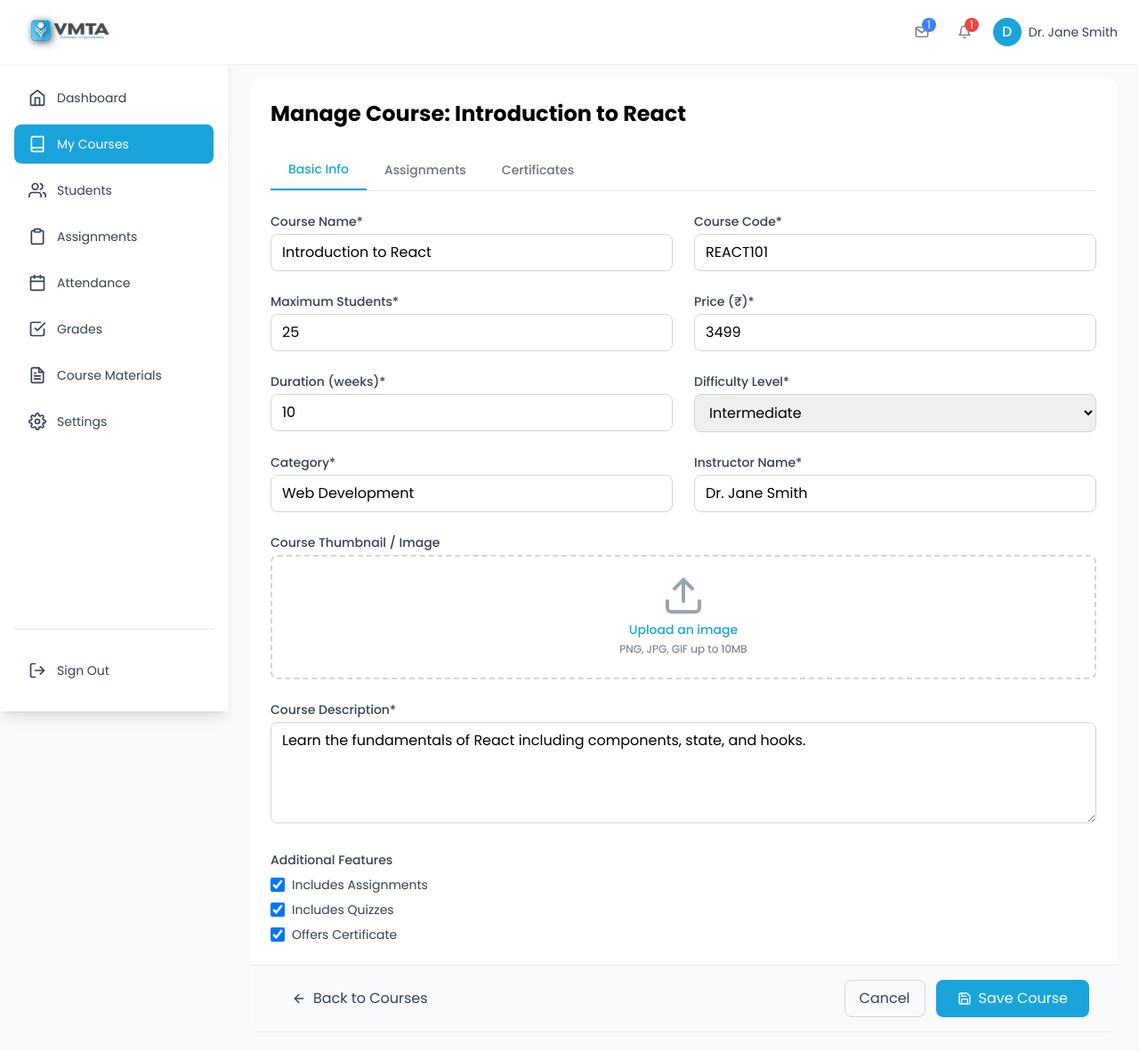
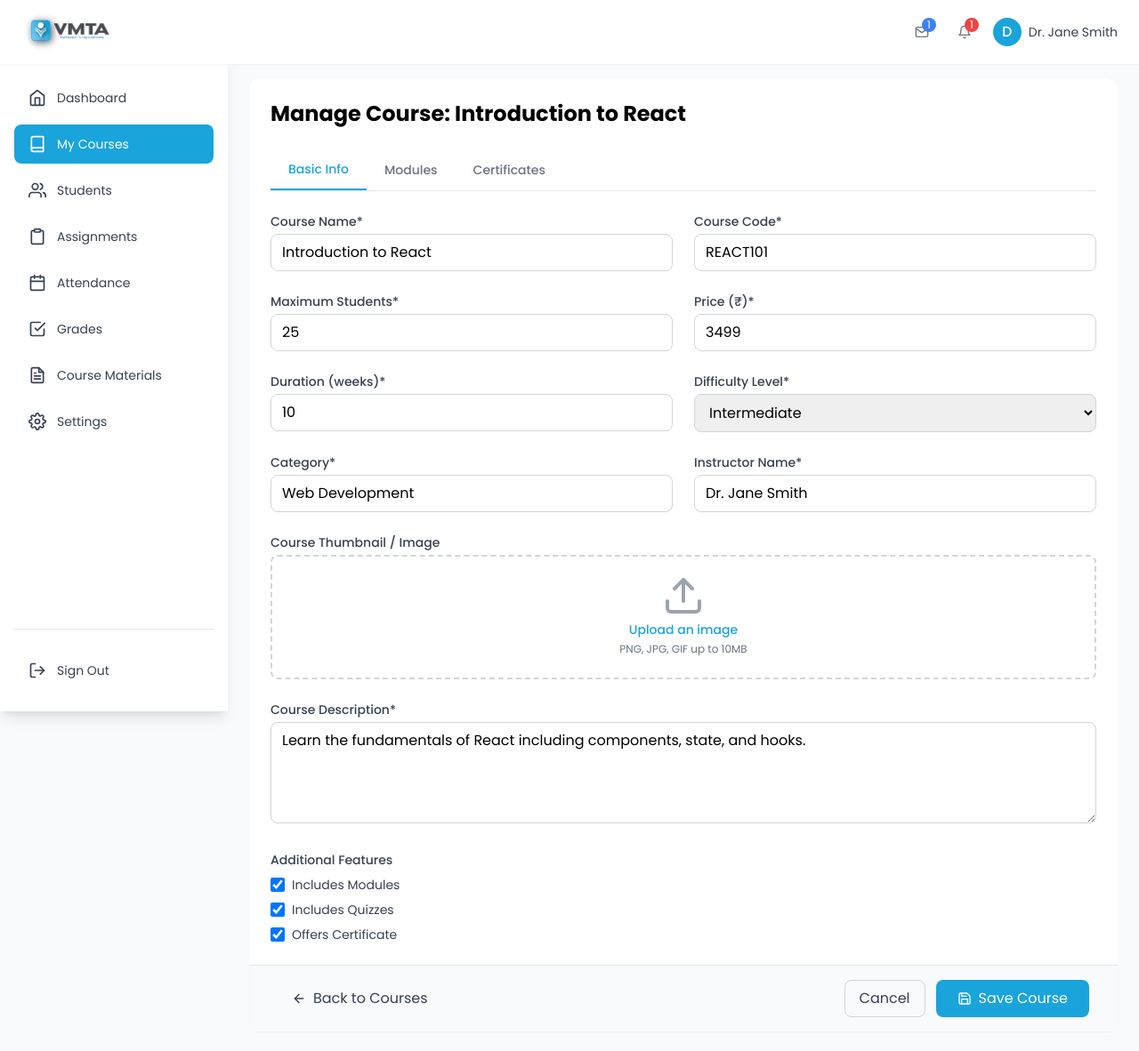
Before and after one commit to Taavi0192/e-learning-platform, a React (Create React App) app in the folder client/: page /teacher-dashboard/courses/manage in a window 1280 px wide. Shown: the whole page at 89% size. Built offline with nearby package versions, Linux system fonts and the light colour scheme; sample sign-in values are in the browser's storage.

Commit message:
Name fixed to modulues

```diff
--- a/client/src/pages/teacher/components/ManageCourse.jsx
+++ b/client/src/pages/teacher/components/ManageCourse.jsx
@@ -58,7 +58,7 @@ const ManageCourse = () => {
     category: "",
     instructorName: "",
     description: "",
-    hasAssignments: false,
+    hasModules: false,
     hasQuizzes: false,
     certificateOffered: false,
     certificateTitle: "",
@@ -114,7 +114,7 @@ const ManageCourse = () => {
         category: "Web Development",
         instructorName: "Dr. Jane Smith",
         description: "Learn the fundamentals of React including components, state, and hooks.",
-        hasAssignments: true,
+        hasModules: true,
         hasQuizzes: true,
         certificateOffered: true,
         certificateTitle: "React Fundamentals Certificate",
@@ -403,14 +403,14 @@ const ManageCourse = () => {
                 Basic Info
               </button>
               <button
-                onClick={() => setActiveTab("assignments")}
+                onClick={() => setActiveTab("modules")}
                 className={`py-3 px-5 font-medium text-sm focus:outline-none ${
-                  activeTab === "assignments"
+                  activeTab === "modules"
                     ? "border-b-2 border-[#19a4db] text-[#19a4db]"
                     : "text-gray-500 hover:text-gray-700"
                 }`}
               >
-                Assignments
+                Modules
               </button>
               <button
                 onClick={() => setActiveTab("certificates")}
@@ -631,14 +631,14 @@ const ManageCourse = () => {
                     <div className="flex items-center">
                       <input
                         type="checkbox"
-                        id="hasAssignments"
-                        name="hasAssignments"
-                        checked={course.hasAssignments}
+                        id="hasModules"
+                        name="hasModules"
+                        checked={course.hasModules}
                         onChange={handleCheckChange}
                         className="h-4 w-4 text-[#19a4db] focus:ring-[#19a4db] border-gray-300 rounded"
                       />
-                      <label htmlFor="hasAssignments" className="ml-2 block text-sm text-gray-700">
-                        Includes Assignments
+                      <label htmlFor="hasModules" className="ml-2 block text-sm text-gray-700">
+                        Includes Modules
                       </label>
                     </div>
                     <div className="flex items-center">
@@ -672,8 +672,8 @@ const ManageCourse = () => {
               </div>
             )}
 
-            {/* Assignments Tab Content */}
-            {activeTab === "assignments" && (
+            {/* Modules Tab Content */}
+            {activeTab === "modules" && (
               <div>
                 <div className="flex justify-between items-center mb-6">
                   <h2 className="text-xl font-semibold">Course Content</h2>
```
